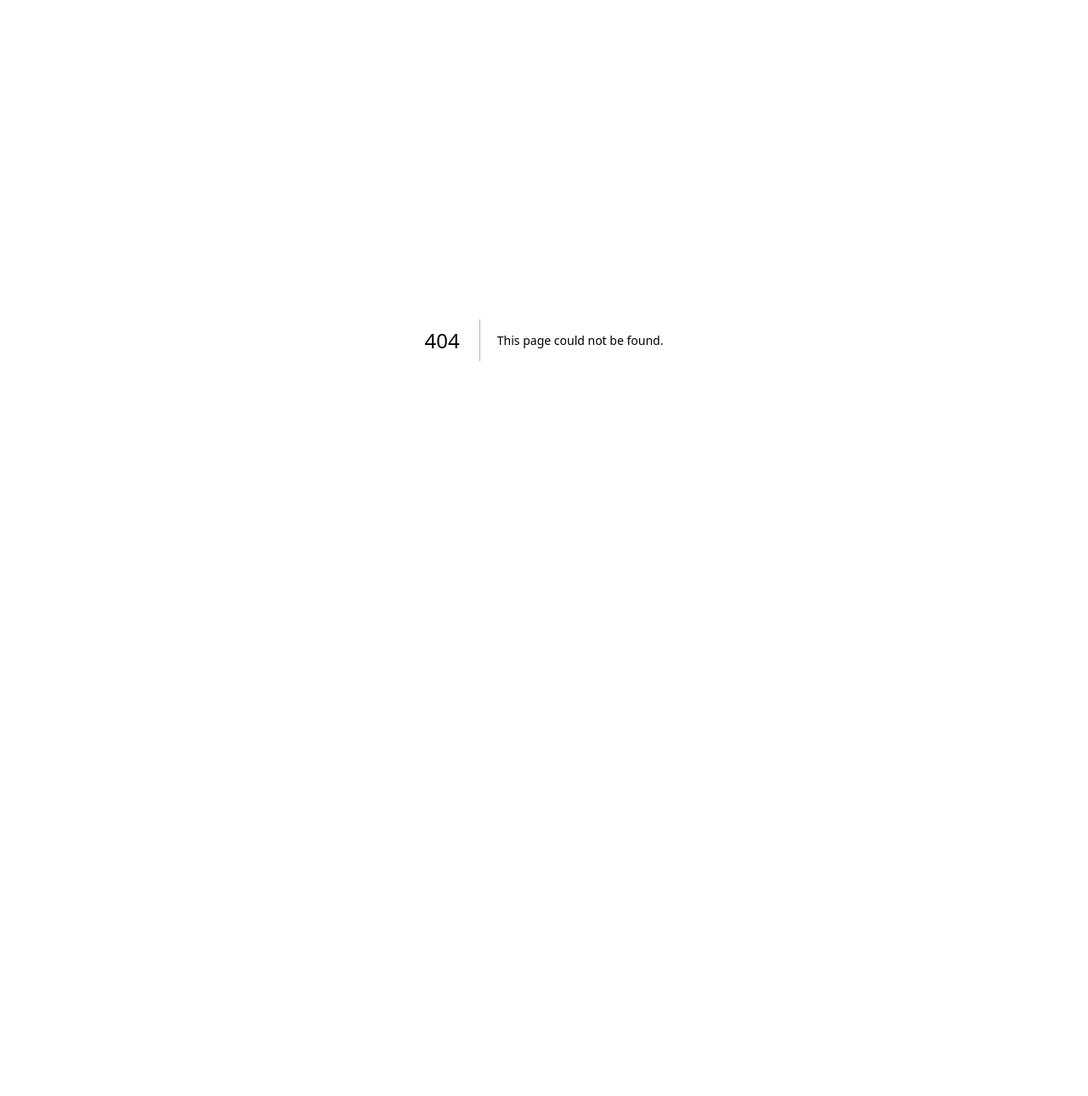
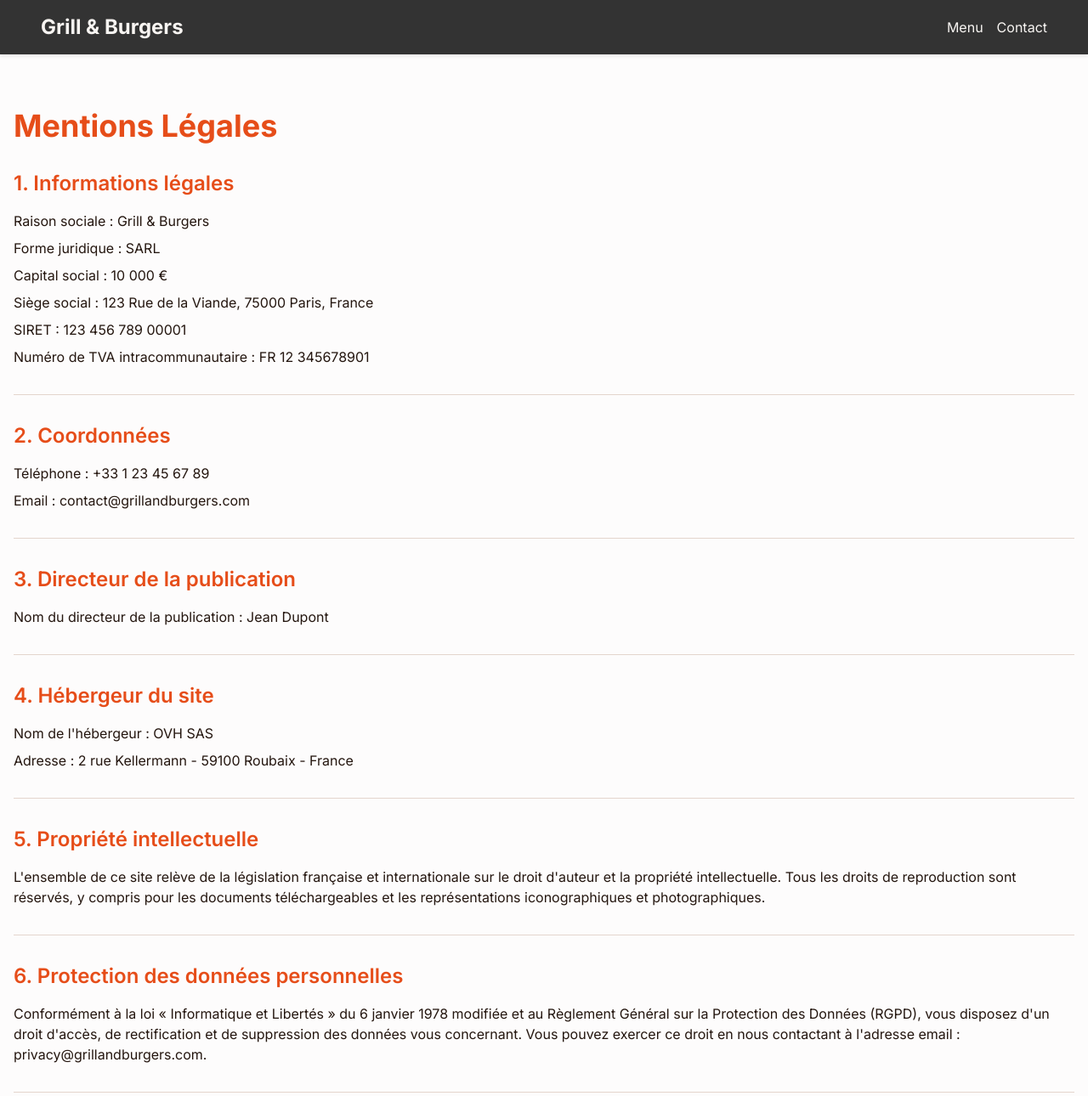
Before and after one commit to Ahmed-OC/restaurant-template, a Next.js app: page /mentions-legales in a window 1280 px wide. Before the commit this address had no page. Shown: the top 1290 px of the page at 85% size. Before the commit the page ends 800 px from the top, so only its background shows below. Built offline with nearby package versions, Linux system fonts and the light colour scheme.

Commit message:
feat: mentions legales page

```diff
--- /dev/null
+++ b/src/app/mentions-legales/page.tsx
@@ -0,0 +1,114 @@
+import Header from "@/components/Header";
+import Footer from "@/components/Footer";
+import { Separator } from "@/components/ui/separator";
+
+export default function MentionsLegales() {
+  return (
+    <div className="min-h-screen bg-background text-foreground flex flex-col">
+      <Header animatedScroll={false} />
+      <main className="flex-grow container mx-auto px-4 py-32">
+        <h1 className="text-4xl font-bold text-primary mb-8">
+          Mentions Légales
+        </h1>
+
+        <section className="mb-8">
+          <h2 className="text-2xl font-semibold text-primary mb-4">
+            1. Informations légales
+          </h2>
+          <p className="mb-2">Raison sociale : Grill & Burgers</p>
+          <p className="mb-2">Forme juridique : SARL</p>
+          <p className="mb-2">Capital social : 10 000 €</p>
+          <p className="mb-2">
+            Siège social : 123 Rue de la Viande, 75000 Paris, France
+          </p>
+          <p className="mb-2">SIRET : 123 456 789 00001</p>
+          <p className="mb-2">
+            Numéro de TVA intracommunautaire : FR 12 345678901
+          </p>
+        </section>
+
+        <Separator className="my-8" />
+
+        <section className="mb-8">
+          <h2 className="text-2xl font-semibold text-primary mb-4">
+            2. Coordonnées
+          </h2>
+          <p className="mb-2">Téléphone : +33 1 23 45 67 89</p>
+          <p className="mb-2">Email : contact@grillandburgers.com</p>
+        </section>
+
+        <Separator className="my-8" />
+
+        <section className="mb-8">
+          <h2 className="text-2xl font-semibold text-primary mb-4">
+            3. Directeur de la publication
+          </h2>
+          <p className="mb-2">
+            Nom du directeur de la publication : Jean Dupont
+          </p>
+        </section>
+
+        <Separator className="my-8" />
+
+        <section className="mb-8">
+          <h2 className="text-2xl font-semibold text-primary mb-4">
+            4. Hébergeur du site
+          </h2>
+          <p className="mb-2">Nom de l&apos;hébergeur : OVH SAS</p>
+          <p className="mb-2">
+            Adresse : 2 rue Kellermann - 59100 Roubaix - France
+          </p>
+        </section>
+
+        <Separator className="my-8" />
+
+        <section className="mb-8">
+          <h2 className="text-2xl font-semibold text-primary mb-4">
+            5. Propriété intellectuelle
+          </h2>
+          <p className="mb-4">
+            L&apos;ensemble de ce site relève de la législation française et
+            internationale sur le droit d&apos;auteur et la propriété
+            intellectuelle. Tous les droits de reproduction sont réservés, y
+            compris pour les documents téléchargeables et les représentations
+            iconographiques et photographiques.
+          </p>
+        </section>
+
+        <Separator className="my-8" />
+
+        <section className="mb-8">
+          <h2 className="text-2xl font-semibold text-primary mb-4">
+            6. Protection des données personnelles
+          </h2>
+          <p className="mb-4">
+            Conformément à la loi « Informatique et Libertés » du 6 janvier 1978
+            modifiée et au Règlement Général sur la Protection des Données
+            (RGPD), vous disposez d&apos;un droit d&apos;accès, de rectification
+            et de suppression des données vous concernant. Vous pouvez exercer
+            ce droit en nous contactant à l&apos;adresse email :
+            privacy@grillandburgers.com.
+          </p>
+        </section>
+
+        <Separator className="my-8" />
+
+        <section className="mb-8">
+          <h2 className="text-2xl font-semibold text-primary mb-4">
+            7. Conception et réalisation du site
+          </h2>
+          <p className="mb-4">
+            Ce site a été conçu et réalisé par l&apos;entreprise DATAJ.
+          </p>
+          <p className="mb-2">DATAJ</p>
+          <p className="mb-2">
+            Adresse : 456 Avenue du Développement, 75001 Paris, France
+          </p>
+          <p className="mb-2">Site web : www.dataj.com</p>
+          <p className="mb-2">Email : contact@dataj.com</p>
+        </section>
+      </main>
+      <Footer />
+    </div>
+  );
+}
--- a/src/components/Header.tsx
+++ b/src/components/Header.tsx
@@ -2,26 +2,16 @@
 
 import { motion, useScroll, useTransform } from 'framer-motion'
 import Link from 'next/link'
-import { useState, useEffect } from 'react'
 
-export default function Header() {
-  const [isScrolled, setIsScrolled] = useState(false)
+export default function Header({animatedScroll = true}: {animatedScroll?: boolean}) {
   const { scrollY } = useScroll()
   const headerBackground = useTransform(scrollY, [0, 50], ['rgba(0, 0, 0, 0)', 'rgba(0, 0, 0, 0.8)'])
   const headerShadow = useTransform(scrollY, [0, 50], ['none', '0 2px 4px rgba(0,0,0,0.1)'])
 
-  useEffect(() => {
-    const handleScroll = () => {
-      setIsScrolled(window.scrollY > 50)
-    }
-    window.addEventListener('scroll', handleScroll)
-    return () => window.removeEventListener('scroll', handleScroll)
-  }, [])
-
   return (
     <motion.header
       className="fixed top-0 left-0 right-0 z-50 px-4 py-4 transition-colors duration-300"
-      style={{ backgroundColor: headerBackground, boxShadow: headerShadow }}
+      style={{ backgroundColor: animatedScroll ? headerBackground : 'rgba(0, 0, 0, 0.8)', boxShadow: animatedScroll ? headerShadow : '0 2px 4px rgba(0,0,0,0.1)' }}
     >
       <nav className="container text-secondary mx-auto flex items-center justify-between">
         <Link href="/" className="text-2xl font-bold">Grill & Burgers</Link>
```
